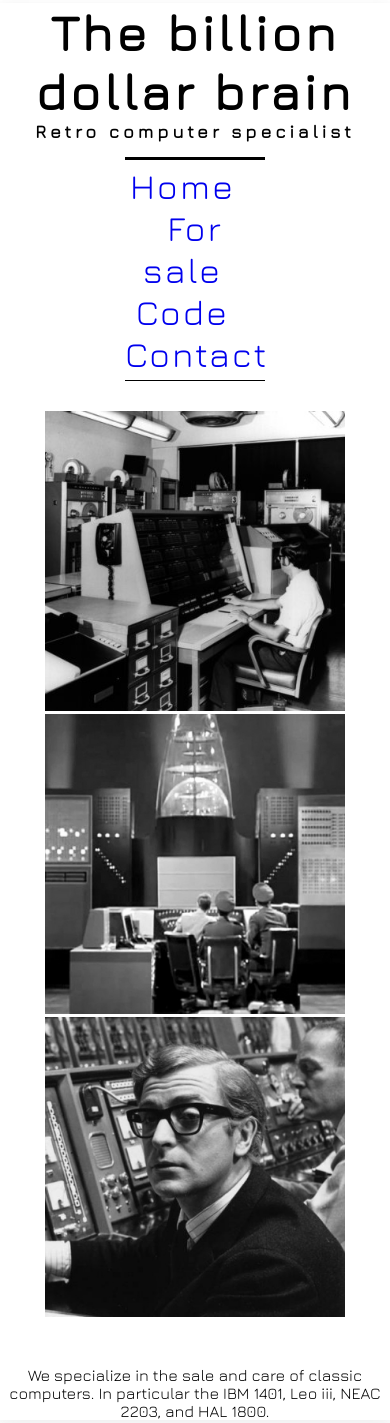
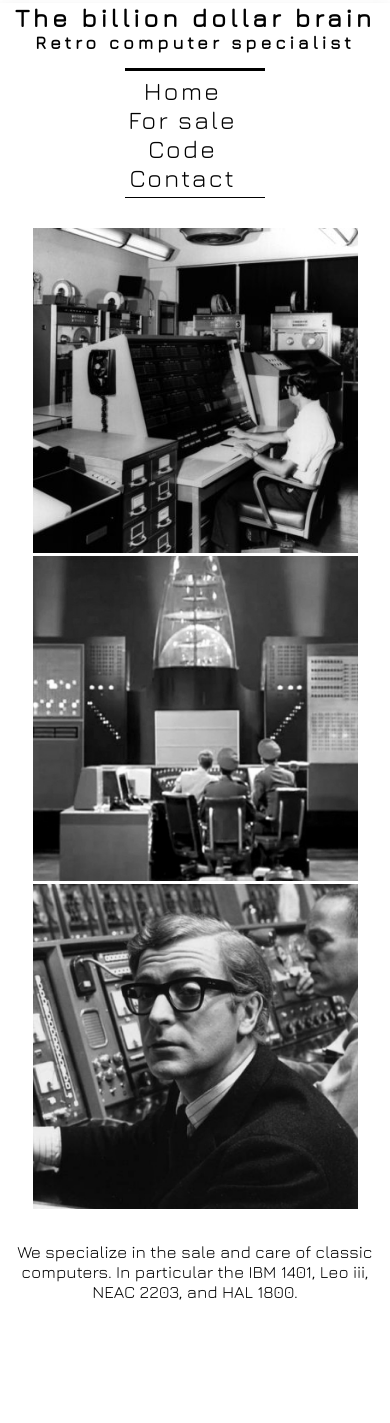
Before and after one commit to span18/million-dollar-brain, a plain HTML site: page index.html in a window 390 px wide. Shown: the part 32-1455 px from the top of the page. After the commit the page ends 1334 px from the top, so only its background shows below. Drawn offline with nearby package versions, Linux system fonts and the light colour scheme.

Commit message:
updating responsive layout

```diff
--- a/css/main.css
+++ b/css/main.css
@@ -3,7 +3,7 @@
 }
 
 body {
-	max-width: 1000px;
+	max-width: 1100px;
 	margin: auto;
 	font-family: 'Jura', sans-serif;
 	text-align: center;
@@ -22,6 +22,12 @@ h1 {
 	margin: auto;
 	font-size: 50px;
 	letter-spacing: 4px;
+}
+
+@media screen and (max-width: 640px) {
+	.responsive {
+		font-size: 25px;
+	}
 }
 
 h3 {
@@ -45,9 +51,24 @@ a {
 	font-size: 35px;
 	margin-right: 25px;
 	letter-spacing: 2px;
+	color: #000;
 }
 
 .images {
+	margin: auto;
 	padding-top: 30px;
 	padding-bottom: 30px;
+	max-width: 1000px;
 }
+
+footer p {
+	margin: auto;
+	max-width: 500px;
+	font-size: 21px;
+}
+
+@media screen and (max-width: 600px) {
+	.responsive_p {
+		font-size: 17px;
+	}
+}
--- a/index.html
+++ b/index.html
@@ -8,25 +8,25 @@
 </head>
 <body>
 	<header>
-		<h1>The billion dollar brain</h1>
+		<h1 class="responsive">The billion dollar brain</h1>
 		<h3>Retro computer specialist</h3>
 	</header>
 
 	<nav>
-		<a href="#">Home</a>
-		<a href="#">For sale</a>
-		<a href="#">Code</a>
-		<a href="#">Contact</a>
+		<a class="responsive" href="#">Home</a>
+		<a class="responsive" href="#">For sale</a>
+		<a class="responsive" href="#">Code</a>
+		<a class="responsive" href="#">Contact</a>
 	</nav>
 
 	<div class="images">
-		<img src="images/comp1.jpg" width="300" height="300" alt="guy at computer" />
-		<img src="images/comp2.jpg" width="300" height="300" alt="guy at bigger computer" />
-		<img src="images/comp4.jpg" width="300" height="300" alt="michael caine" />
+		<img src="images/comp1.jpg" width="325" height="325" alt="guy at computer" />
+		<img src="images/comp2.jpg" width="325" height="325" alt="guy at bigger computer" />
+		<img src="images/comp4.jpg" width="325" height="325" alt="michael caine" />
 	</div>
 
-	<div>
-		<p>We specialize in the sale and care of classic computers. In particular the IBM 1401, Leo iii, NEAC 2203, and HAL 1800.</p>
-	</div>
+	<footer>
+		<p class="responsive_p">We specialize in the sale and care of classic computers. In particular the IBM 1401, Leo iii, NEAC 2203, and HAL 1800.</p>
+	</footer>
 </body>
 </html>
```
